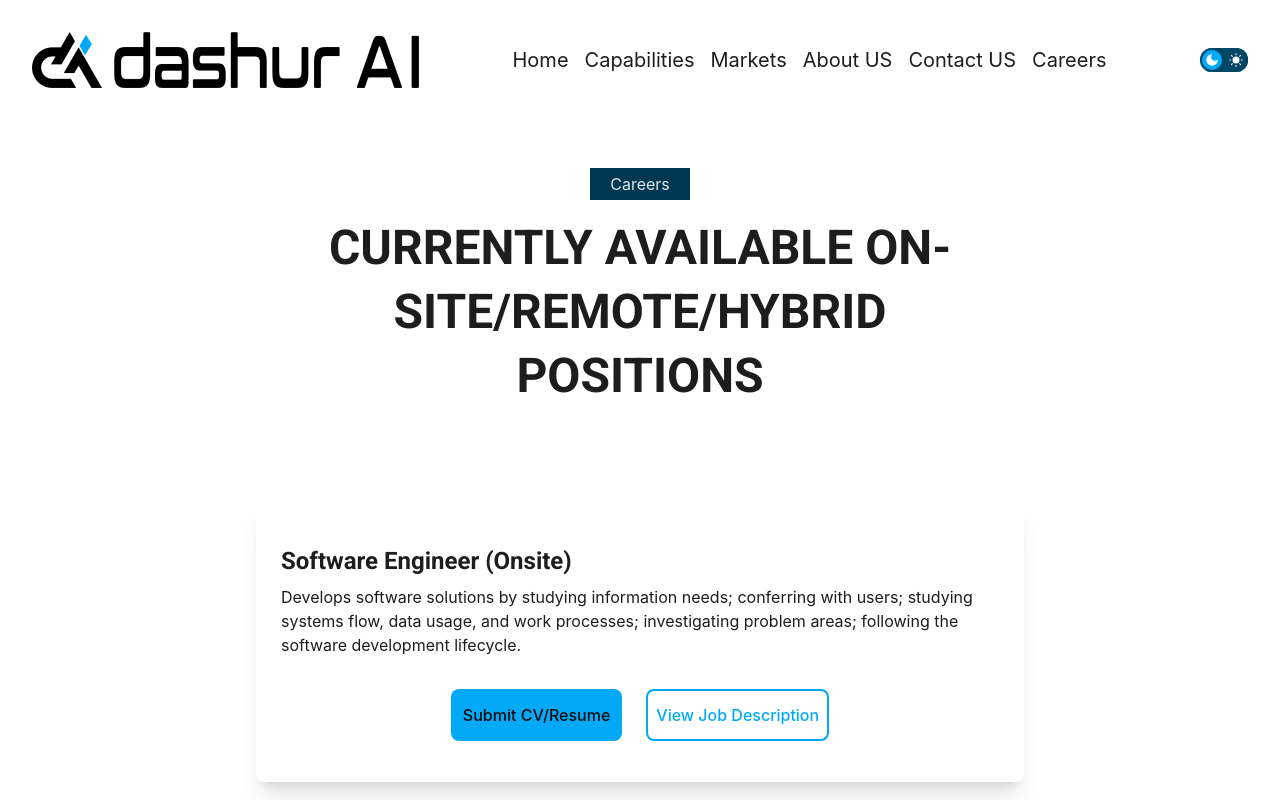
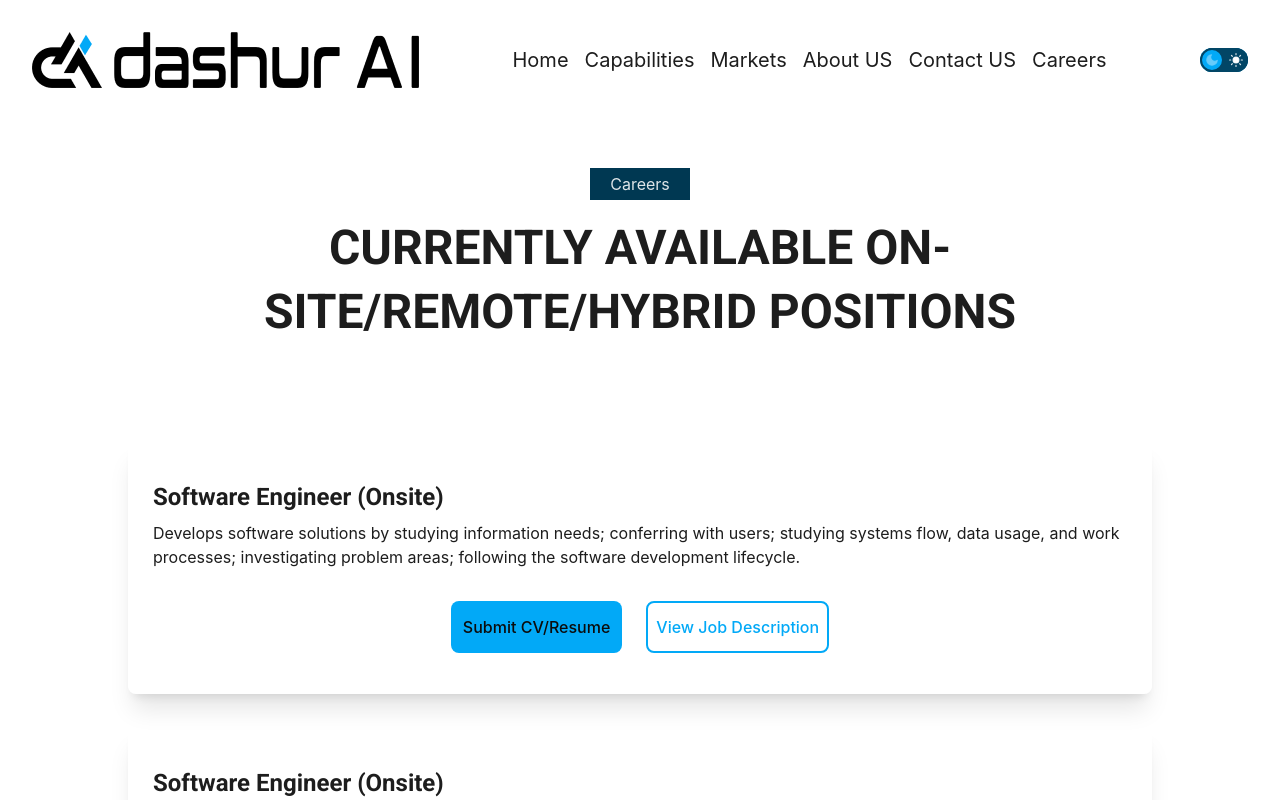
Before and after one commit to saadsrabon/dashurcorporate, a React (Vite) app: page /career in a window 1280 px wide. Shown: the top 800 px of the page. Built offline with nearby package versions, Linux system fonts and the light colour scheme.

Commit message:
new data added

```diff
--- a/src/pages/About.jsx
+++ b/src/pages/About.jsx
@@ -1,8 +1,24 @@
+
+import Chips from "../components/chips"
 
 
 const About = () => {
   return (
-    <div>About</div>
+    <div className="w-[80%] mx-auto my-24">
+      <div className="grid grid-cols-2">
+           <div>
+            <img src="" alt="" />
+           </div>
+
+            <div className="flex flex-col items-center">
+              <Chips title="About Us"/>
+              <div className="flex justify-center items-center w-3/4">
+        <h2 className="text-light-text text-center py-4 text-3xl uppercase font-sans font-bold  dark:text-dark-text">Connecting Dreams, Crafting Realities</h2>
+    </div>
+              <p></p>
+      </div>
+    </div>
+    </div>
   )
 }
 
--- a/src/pages/Career.jsx
+++ b/src/pages/Career.jsx
@@ -5,11 +5,11 @@ import Chips from "../components/chips"
 import jobData from '../utils/job.json'
 const Career = () => {
   return (
-    <div className="w-[60%] mx-auto my-12 flex-col items-center ">
+    <div className="w-[80%] mx-auto my-12 flex-col items-center ">
         <div className="flex flex-col justify-center items-center">
             <Chips title="Careers" />
             <BasicTitle width="w-[94%]" title="Currently available ON-SITE/remote/HYBRID positions"/>
-            <p className="text-center">Your feedback and inquiries are important to us, and we're here to <br/> provide the support you need.</p>
+            <p className="text-left">Your feedback and inquiries are important to us, and we're here to <br/> provide the support you need.</p>
         </div>
         {
           jobData.map((job, index) => (
--- a/src/shared/NavBar.jsx
+++ b/src/shared/NavBar.jsx
@@ -59,8 +59,8 @@ const NavBar = ({ isDarkMode, setIsDarkMode }) => {
         <div className="">
         <label className="cursor-pointer grid place-items-center">
   <input onClick={toggleTheme} type="checkbox"  className="toggle theme-controller bg-light-primary row-start-1 col-start-1 col-span-2 !imortant border-none"/>
-  <svg className="col-start-2 row-start-1  fill-white" xmlns="http://www.w3.org/2000/svg" width="14" height="14" viewBox="0 0 24 24" fill="none" stroke="currentColor" strokeWidth="2" strokeLinecap="round" strokeLinejoin="round"><circle cx="12" cy="12" r="5"/><path d="M12 1v2M12 21v2M4.2 4.2l1.4 1.4M18.4 18.4l1.4 1.4M1 12h2M21 12h2M4.2 19.8l1.4-1.4M18.4 5.6l1.4-1.4"/></svg>
-  <svg className="col-start-1 row-start-1  fill-white" xmlns="http://www.w3.org/2000/svg" width="14" height="14" viewBox="0 0 24 24" fill="none" stroke="currentColor" strokeWidth="2" strokeLinecap="round" strokeLinejoin="round"><path d="M21 12.79A9 9 0 1 1 11.21 3 7 7 0 0 0 21 12.79z"></path></svg>
+  <svg className="col-start-2 row-start-1  opacity-100 dark:opacity-40 fill-white" xmlns="http://www.w3.org/2000/svg" width="14" height="14" viewBox="0 0 24 24" fill="none" stroke="currentColor" strokeWidth="2" strokeLinecap="round" strokeLinejoin="round"><circle cx="12" cy="12" r="5"/><path d="M12 1v2M12 21v2M4.2 4.2l1.4 1.4M18.4 18.4l1.4 1.4M1 12h2M21 12h2M4.2 19.8l1.4-1.4M18.4 5.6l1.4-1.4"/></svg>
+  <svg className="col-start-1 row-start-1 opacity-40 dark:opacity-100  fill-white" xmlns="http://www.w3.org/2000/svg" width="14" height="14" viewBox="0 0 24 24" fill="none" stroke="currentColor" strokeWidth="2" strokeLinecap="round" strokeLinejoin="round"><path d="M21 12.79A9 9 0 1 1 11.21 3 7 7 0 0 0 21 12.79z"></path></svg>
 </label>
 
 
```
